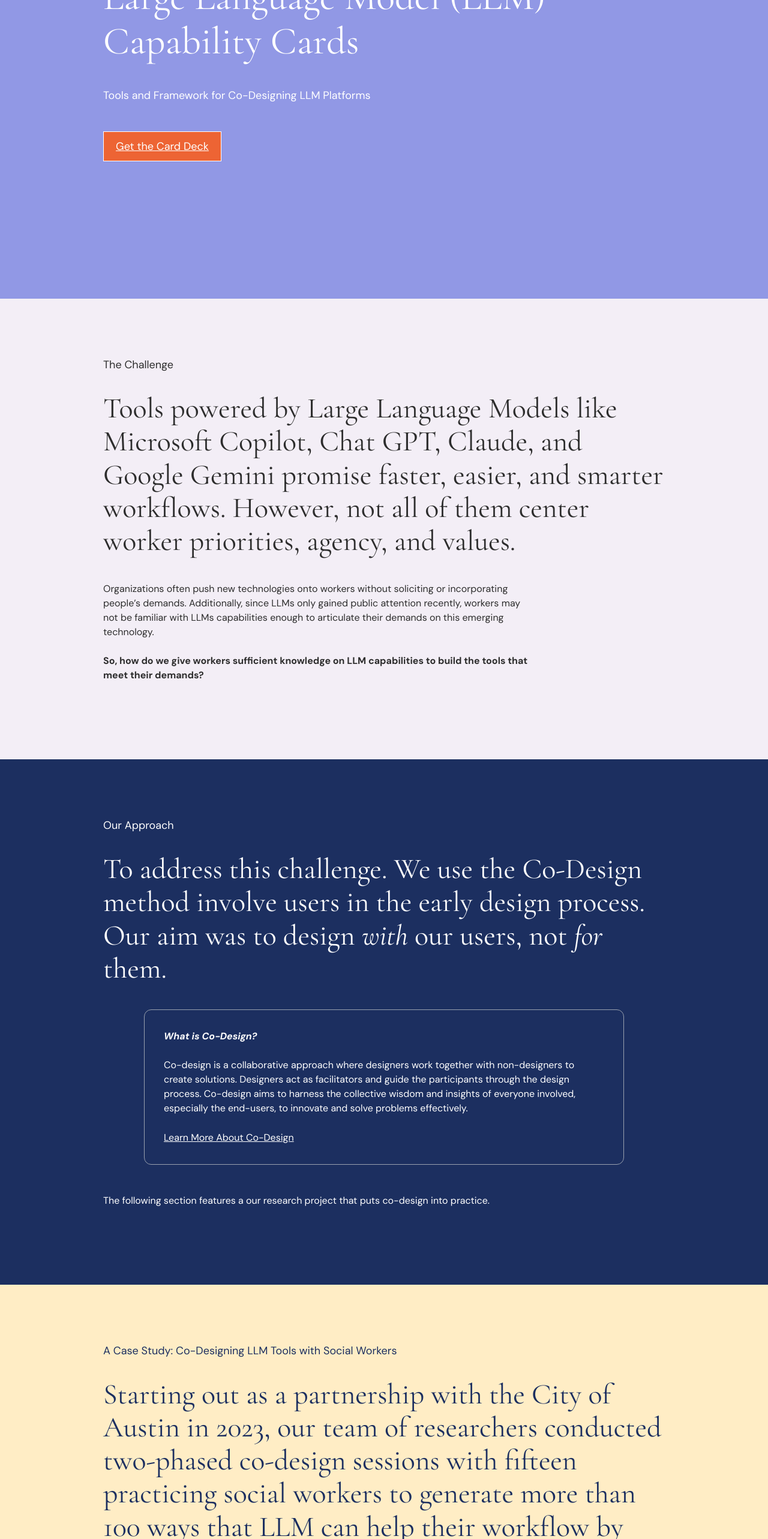
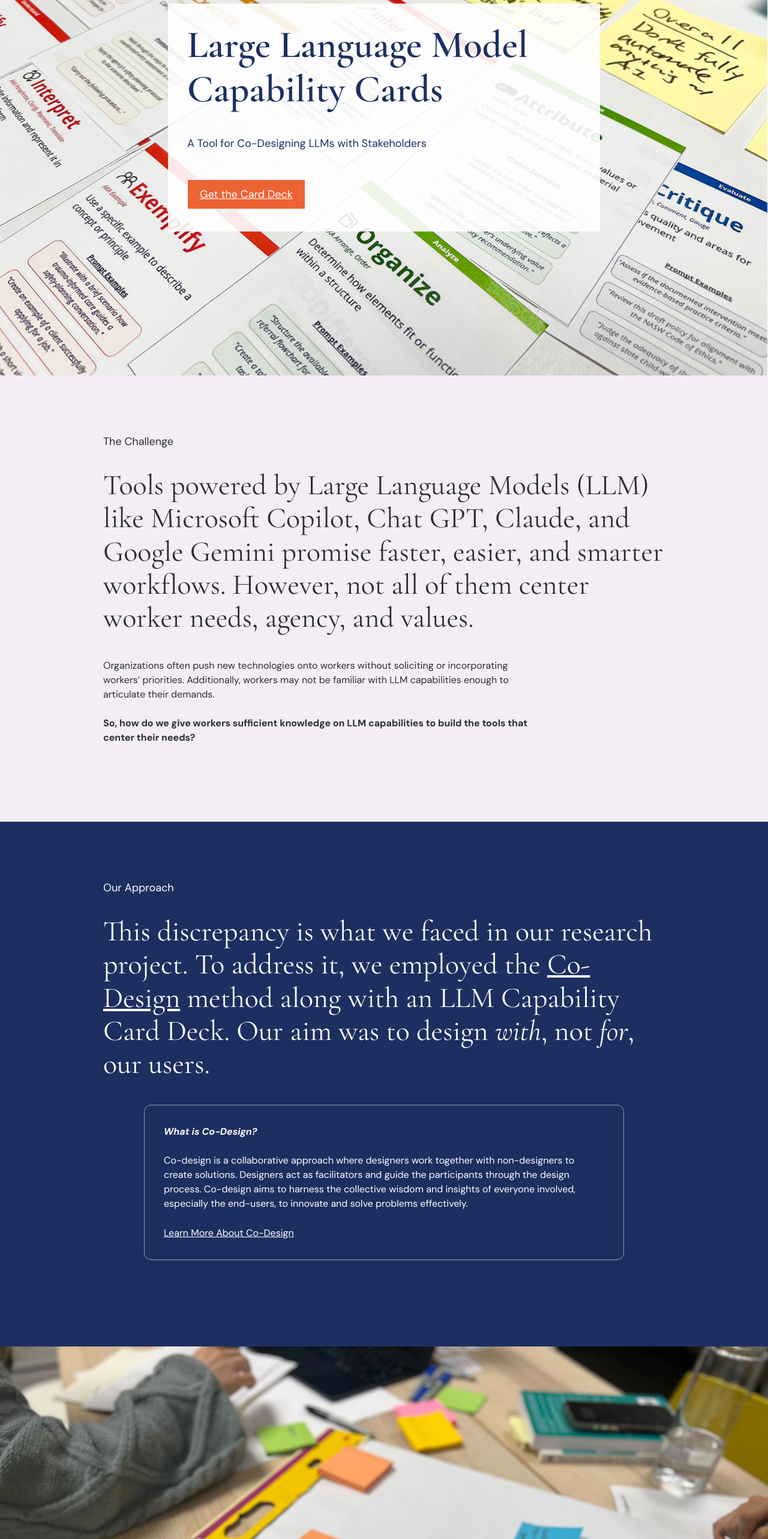
Before and after one commit to UT-HAI/llm-cards-static, a React (Vite) app: page / in a window 1280 px wide. Shown: the part 234-2800 px from the top of the page at 60% size. Built offline with nearby package versions, Linux system fonts and the light colour scheme.

Commit message:
final text updates

```diff
--- a/index.html
+++ b/index.html
@@ -4,7 +4,7 @@
     <meta charset="UTF-8" />
     <!-- <link rel="icon" type="image/svg+xml" href="/vite.svg" /> -->
     <meta name="viewport" content="width=device-width, initial-scale=1.0" />
-    <title>LLM Cards</title>
+    <title>LLM Capability Cards</title>
 
     <link rel="preconnect" href="https://fonts.googleapis.com" />
     <link rel="preconnect" href="https://fonts.gstatic.com" crossorigin />
--- a/src/App.tsx
+++ b/src/App.tsx
@@ -24,21 +24,25 @@ export default function App() {
   return (
     <>
       <Container
-        backgroundColor={"#9198E5"}
+        backgroundColor=""
+        backgroundImage="url(./assets/workshop/1.png)"
         style={{
           padding: "13rem 0",
         }}
+        textColor="#1C2F60"
       >
         <FloatIn>
-          <h1 className="serif mt-[-3rem] mb-10">
-            Large Language Model (LLM) Capability Cards
-          </h1>
+          <div className="bg-white/90 p-8 pb-12 max-w-[45rem] mx-auto">
+            <h1 className="serif mb-10 font-semibold">
+              Large Language Model Capability Cards
+            </h1>
 
-          <p className="text-lg mb-14">
-            Tools and Framework for Co-Designing LLM Platforms
-          </p>
+            <p className="text-lg mb-14">
+              A Tool for Co-Designing LLMs with Stakeholders
+            </p>
 
-          <GetTheCardDeck />
+            <GetTheCardDeck />
+          </div>
         </FloatIn>
       </Container>
 
@@ -50,22 +54,21 @@ export default function App() {
         <p className="text-lg mb-8">The Challenge</p>
         <FloatIn>
           <h2 className="serif mb-10">
-            Tools powered by Large Language Models like Microsoft Copilot, Chat
-            GPT, Claude, and Google Gemini promise faster, easier, and smarter
-            workflows. However, not all of them center worker priorities,
+            Tools powered by Large Language Models (LLM) like Microsoft Copilot,
+            Chat GPT, Claude, and Google Gemini promise faster, easier, and
+            smarter workflows. However, not all of them center worker needs,
             agency, and values.
           </h2>
           <ParagraphText>
             Organizations often push new technologies onto workers without
-            soliciting or incorporating people’s demands. Additionally, since
-            LLMs only gained public attention recently, workers may not be
-            familiar with LLMs capabilities enough to articulate their demands
-            on this emerging technology.
+            soliciting or incorporating workers’ priorities. Additionally,
+            workers may not be familiar with LLM capabilities enough to
+            articulate their demands.
             <br />
             <br />
             <b>
               So, how do we give workers sufficient knowledge on LLM
-              capabilities to build the tools that meet their demands?
+              capabilities to build the tools that center their needs?
             </b>
           </ParagraphText>
         </FloatIn>
@@ -80,18 +83,32 @@ export default function App() {
 
         <FloatIn>
           <h2 className="serif mb-10">
-            To address this challenge. We use the Co-Design method involve users
-            in the early design process. Our aim was to design <i>with</i> our
-            users, not <i>for</i> them.
+            This discrepancy is what we faced in our research project. To
+            address it, we employed the{" "}
+            <a
+              href="https://www.interaction-design.org/literature/topics/interaction-design"
+              target="_blank"
+              className="serif"
+            >
+              Co-Design
+            </a>{" "}
+            method along with an LLM Capability Card Deck. Our aim was to design{" "}
+            <i>with</i>, not <i>for</i>, our users.
           </h2>
 
           <CoDesign maxWidth="50rem" />
+        </FloatIn>
+      </Container>
 
-          <p className="my-8">
-            The following section features a our research project that puts
-            co-design into practice.
-          </p>
-        </FloatIn>
+      <Container
+        backgroundColor=""
+        backgroundImage="url(./assets/workshop/4.jpg)"
+        style={{
+          padding: "200px 0",
+        }}
+        textColor="#1C2F60"
+      >
+        {" "}
       </Container>
 
       <Container
@@ -106,10 +123,10 @@ export default function App() {
         <FloatIn>
           <h2 className="serif mb-10">
             Starting out as a partnership with the City of Austin in 2023, our
-            team of researchers conducted two-phased co-design sessions with
-            fifteen practicing social workers to generate more than 100 ways
-            that LLM can help their workflow by translating LLM capabilities
-            into approachable, user-oriented representations.
+            team conducted two-phased co-design sessions with fifteen practicing
+            social workers to generate more than 100 ways that LLM could help
+            their workflow by translating LLM capabilities into approachable,
+            user-oriented representations.
           </h2>
         </FloatIn>
 
@@ -118,6 +135,11 @@ export default function App() {
             Study Overview
           </p>
           <img src="./assets/study.png" alt="Study overview" />
+          <p className="text-center px-8 mb-16 mt-6">
+            A structured two-session framework for aligning workflows with AI
+            support: from mapping tasks and determining AI integration levels to
+            generating synthetic data and prototyping LLM-driven solutions.
+          </p>
         </FloatIn>
       </Container>
 
@@ -131,10 +153,19 @@ export default function App() {
         <FloatIn>
           <h2 className="serif mb-10">
             The Capability Cards were key to helping non-technical stakeholders
-            understand, discuss, and design with LLM’s. In our study, the cards
-            connected social workers’ experience to what LLM can do and surfaced
-            the levels of decision-making power it required to perform
-            capabilities across in the{" "}
+            understand, discuss, and design with LLM’s. We used{" "}
+            <a
+              href="https://teaching.cornell.edu/resource/blooms-taxonomy"
+              target="_blank"
+              className="serif"
+              style={{ color: "#272555" }}
+            >
+              Bloom’s Taxonomy
+            </a>{" "}
+            to organize LLM capabilities into six categories. This helped
+            connect workers’ experience to what an LLM could do and surface
+            differing levels of complexity involved in performing capabilities
+            across the{" "}
             <a
               href="https://teaching.cornell.edu/resource/blooms-taxonomy"
               target="_blank"
@@ -148,12 +179,18 @@ export default function App() {
         </FloatIn>
 
         <FloatIn>
-          <video controls className="mb-12">
+          <video controls className="mb-8">
             <source
               src="./assets/capabilities_recording.mp4"
               type="video/mp4"
             />
           </video>
+
+          <p className="text-center px-8 mb-16">
+            An animation that illustrates how our team used the Bloom’s Taxonomy
+            to organize LLM capabilities so they were easier for our users to
+            understand.
+          </p>
         </FloatIn>
 
         <FloatIn>
@@ -161,6 +198,12 @@ export default function App() {
             src="./assets/taxonomy_capabilities.png"
             alt="LLM capabilities taxonomy"
           />
+
+          <p className="text-center px-8 mb-16 mt-6">
+            Bloom-aligned LLM capabilities: A pyramid framework showcasing
+            levels from Remembering to Generating, with practical prompt
+            examples for each cognitive stage.
+          </p>
         </FloatIn>
 
         <FloatIn>
@@ -188,17 +231,16 @@ export default function App() {
         <FloatIn>
           <h3 className="serif mb-10 text-4xl my-10">
             By organizing LLM capabilities into Bloom’s Taxonomy’s categories,
-            it turns abstract possibilities into concrete functions while
-            highlighting the decisions an LLM makes when performing a task.
+            we turned abstract possibilities into concrete functions. This
+            approach also offer users, especially non-experts, a transparent
+            view of its capabilities.
           </h3>
           <ParagraphText>
-            This offers users—especially non-experts—a transparent view of its
-            capabilities. Without this structured breakdown, many users
-            underestimate the extent of decision-making power they delegate to
-            an LLM. By visualizing these capabilities through the Bloom’s
-            Taxonomy ladder, users gain both transparency and control, becoming
-            more aware of the LLM’s impact on tasks like creating, categorizing,
-            and evaluating.
+            Without this structured breakdown, many users underestimate the
+            extent of decision-making power they delegate to an LLM. By
+            visualizing these capabilities through the Bloom’s Taxonomy ladder,
+            users gain both transparency and control, becoming more aware of the
+            LLM’s impact on tasks like creating, categorizing, and evaluating.
           </ParagraphText>
 
           <GetTheCardDeck center marginTop="4rem" />
@@ -219,19 +261,13 @@ export default function App() {
               src="./assets/workshop/0.jpg"
               alt="Social worker using LLM interface"
             />
-            <img src="./assets/workshop/1.png" alt="LLM Cards in use" />
             <img
               src="./assets/workshop/2.png"
               alt="Social workers brainstorming"
             />
             <img src="./assets/workshop/3.jpg" alt="Brainstorming board" />
-            <img
-              src="./assets/workshop/4.jpg"
-              alt="Social workers organizing ideas"
-            />
           </div>
         </FloatIn>
-        {/* todo: add workshop photos here */}
 
         <FloatIn>
           <p className="text-lg font-bold italic text-center mb-8">
@@ -244,8 +280,8 @@ export default function App() {
       </Container>
 
       <Container
-        backgroundColor={colors["pastel-green"]}
-        textColor="#1C2F60"
+        backgroundColor={"#9198E5"}
+        textColor="white"
         style={{ padding: "10rem 0" }}
       >
         <FloatIn>
@@ -263,15 +299,36 @@ export default function App() {
         style={{ padding: "6rem 0" }}
       >
         <FloatIn>
-          <p className="text-lg mb-8">Team</p>
-          <p className="my-2">
-            <b className="mr-6">Whit Nelson</b> Lead Researcher
-          </p>
-          <p className="my-2">
-            <b className="mr-6">Meah Lin</b> Researcher, Writer, UI Designer
-          </p>
-          <p className="my-2">
-            <b className="mr-6">Jake Lohman</b> Writer, Developer
+          <div className="flex">
+            <img
+              src="./assets/hai.png"
+              alt="HAI lab logo"
+              className="h-12 mr-12"
+            />
+            <img
+              src="./assets/ischool.png"
+              alt="University of Texas"
+              className="h-12"
+            />
+          </div>
+
+          <p className="text-xl mt-16 mb-6 font-bold">Team Members</p>
+          <p className="mt-4 font-bold">Whit Nelson</p>
+          <p>Lead Researcher</p>
+
+          <p className="mt-4 font-bold">Meah Lin</p>
+          <p>Researcher, Writer, UI Designer</p>
+
+          <p className="mt-4 font-bold">Jake Lohman</p>
+          <p>Writer, Developer</p>
+
+          <p className="text-lg my-12">
+            We are a team of researchers, designers, and engineers at the
+            Human-AI Interaction Lab at the University of Texas at Austin. You
+            can learn more about our work at{" "}
+            <a href="https://hai.ischool.utexas.edu/" target="_blank">
+              our website.
+            </a>
           </p>
 
           <p className="mt-16 mb-4">Got any feedback for us?</p>
--- a/src/components/Container.tsx
+++ b/src/components/Container.tsx
@@ -2,6 +2,7 @@ import type { CSSProperties, ReactNode } from "react";
 
 interface ContainerProps {
   backgroundColor: string;
+  backgroundImage?: string;
   textColor?: string;
   style?: CSSProperties;
   children: ReactNode;
@@ -9,14 +10,21 @@ interface ContainerProps {
 
 export default function Container({
   backgroundColor,
+  backgroundImage = "",
   textColor = "white",
   style,
   children,
 }: ContainerProps) {
   return (
     <section
-      className="min-w-[100vw]"
-      style={{ ...style, backgroundColor, color: textColor }}
+      className="min-w-screen"
+      style={{
+        ...style,
+        backgroundColor,
+        color: textColor,
+        backgroundImage,
+        backgroundSize: "cover",
+      }}
     >
       <div className="p-8 mx-auto my-0 max-w-[1000px]">{children}</div>
     </section>
```
Also changed, not shown: public/assets/hai.png (added), public/assets/ischool.png (added).
